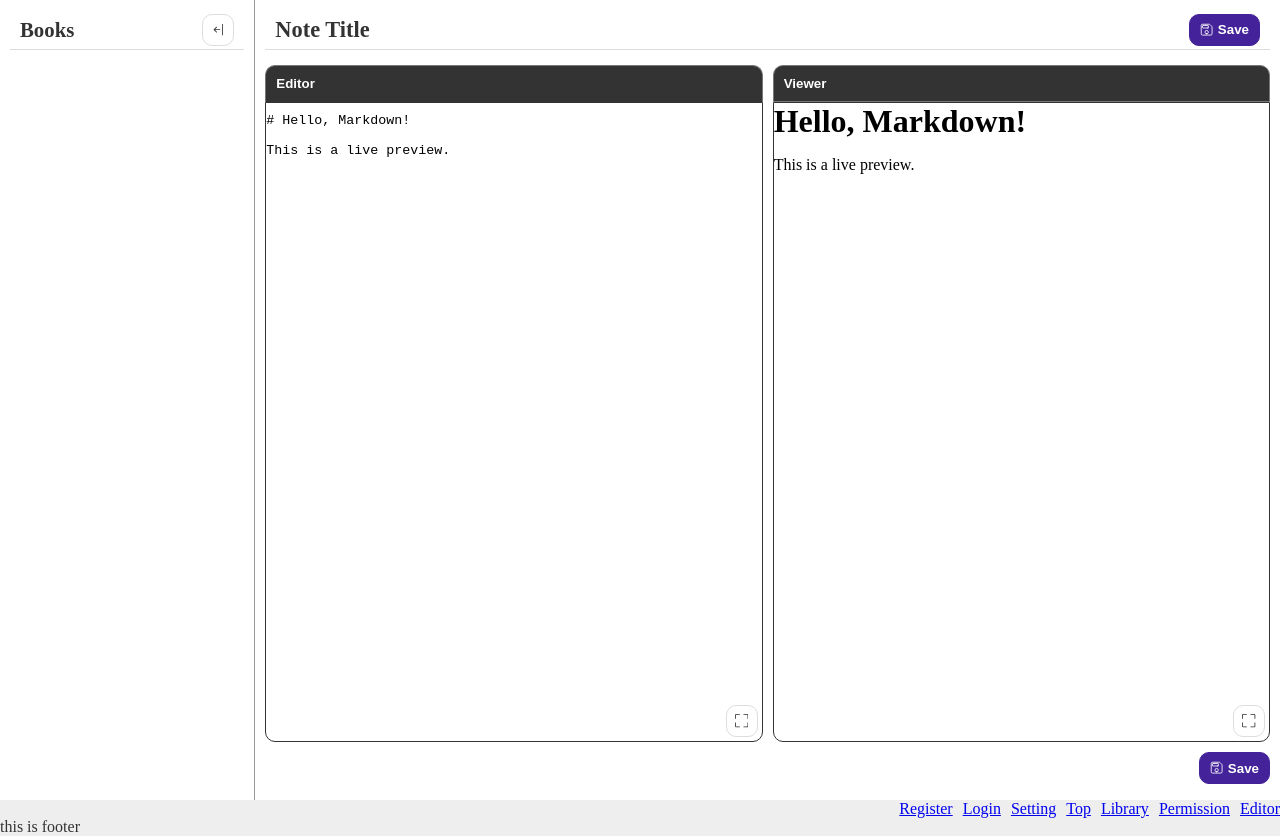
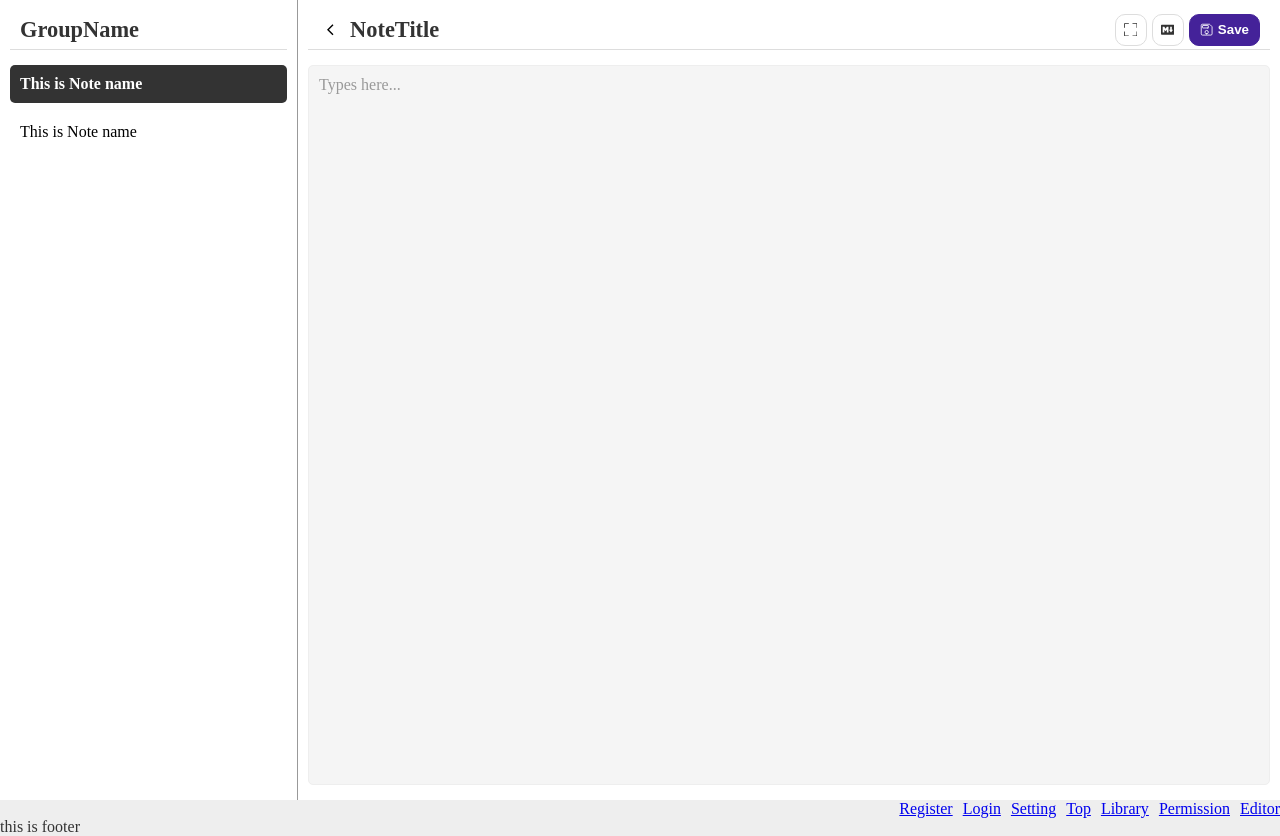
Before and after one commit to syxnji/ShareMd, a Next.js app: page /Editor in a window 1280 px wide. Built offline with nearby package versions, Linux system fonts and the light colour scheme.

Commit message:
修正 - 新しいコンポーネントに対応

```diff
--- a/src/pages/Editor/editor.module.css
+++ b/src/pages/Editor/editor.module.css
@@ -16,9 +16,24 @@
     margin-bottom: 15px;
 }
 .title{
+    font-family: inherit;
     font-size: 1.4rem;
     font-weight: bold;
     color: #333;
+    border: none;
+    outline: none;
+}
+.backBtn{
+    width: 32px;
+    display: flex;
+    justify-content: center;
+    align-items: center;
+    background-color: transparent;
+    border: none;
+}
+.rights{
+    display: flex;
+    gap: 5px;
 }
 
 /* common */
--- a/src/pages/Editor/index.jsx
+++ b/src/pages/Editor/index.jsx
@@ -2,15 +2,18 @@
 import { useState } from 'react'
 import ReactMarkdown from 'react-markdown'
 // component
+import { SidebarInNotes } from "@/components/SidebarInNotes/index";
 import { Menu } from "@/components/Menu/index.jsx";
+import { Markdown } from "@/components/Markdown/index";
 import { MainBtn } from '@/components/UI/MainBtn/index.jsx';
 import { ImgBtn } from '@/components/UI/ImgBtn/index.jsx';
 import { GroupHeadline } from '@/components/GroupHeadline';
 // style
 import styles from "./editor.module.css"
 // icon
-import { IoSaveOutline } from "react-icons/io5";
+import { IoLogoMarkdown, IoSaveOutline } from "react-icons/io5";
 import { BsFullscreen } from "react-icons/bs";
+import { MdArrowBackIos } from "react-icons/md";
 
 const MarkdownComponents = {
   h1: ({ children }) => <h1 style={{ fontSize: '2em', fontWeight: 'bold', marginBottom: '0.5em' }}>{children}</h1>,
@@ -49,26 +52,40 @@ export default function MarkdownEditor() {
 // MARK:GroupHeadline
 // left
 const headLeft = (
-    <p className={styles.title}>
-        Note Title
-    </p>
+    <>
+    <button className={styles.backBtn}>
+        <MdArrowBackIos />
+    </button>
+    <input className={styles.title} value={"NoteTitle"} />
+    </>
 )
 // right
 const headRight =(
-    <div className={styles.saveBtn}>
-        <MainBtn img={<IoSaveOutline/>} text="Save"/>
+    <>
+    <div className={styles.rights}>
+        <div className={styles.screenBtn}>
+            <ImgBtn img={<BsFullscreen />}/>
+        </div>
+        <div className={styles.viewBtn}>
+            <ImgBtn img={<IoLogoMarkdown />}/>
+        </div>
+        <div className={styles.saveBtn}>
+            <MainBtn img={<IoSaveOutline/>} text="Save"/>
+        </div>
     </div>
+    </>
 )
 
   return (
     <main className={styles.main}>
-        <Menu />
+        <SidebarInNotes/>
 
         {/* head */}
         <div className={styles.content}>
             <GroupHeadline headLeft={headLeft} headRight={headRight}/>
 
-            <div className={styles.mdContent}>
+            <Markdown/>
+            {/* <div className={styles.mdContent}>
                 <div className={styles.mdHeads}>
                     <button className={showEditor ? styles.showEditorButton : styles.hideEditorButton}
                     onClick={toggleEditor}>
@@ -102,12 +119,12 @@ const headRight =(
                     </div>
                 </div>
 
-            </div>
-            <div className={styles.bottom}>
+            </div> */}
+            {/* <div className={styles.bottom}>
                 <div className={styles.saveBtn}>
                     <MainBtn img={<IoSaveOutline/>} text="Save"/>
                 </div>
-            </div>
+            </div> */}
         </div>
     </main>
   )
```
